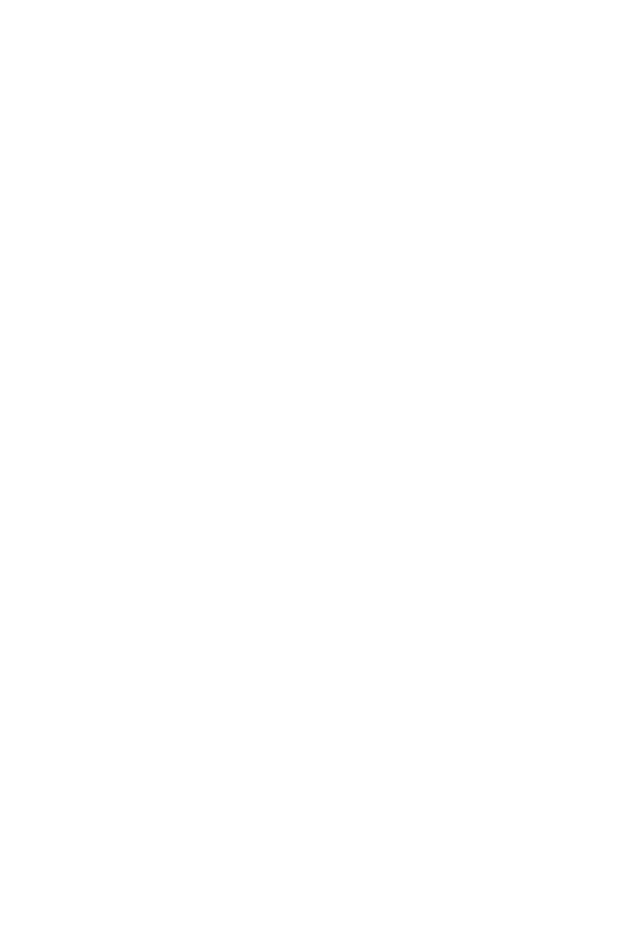
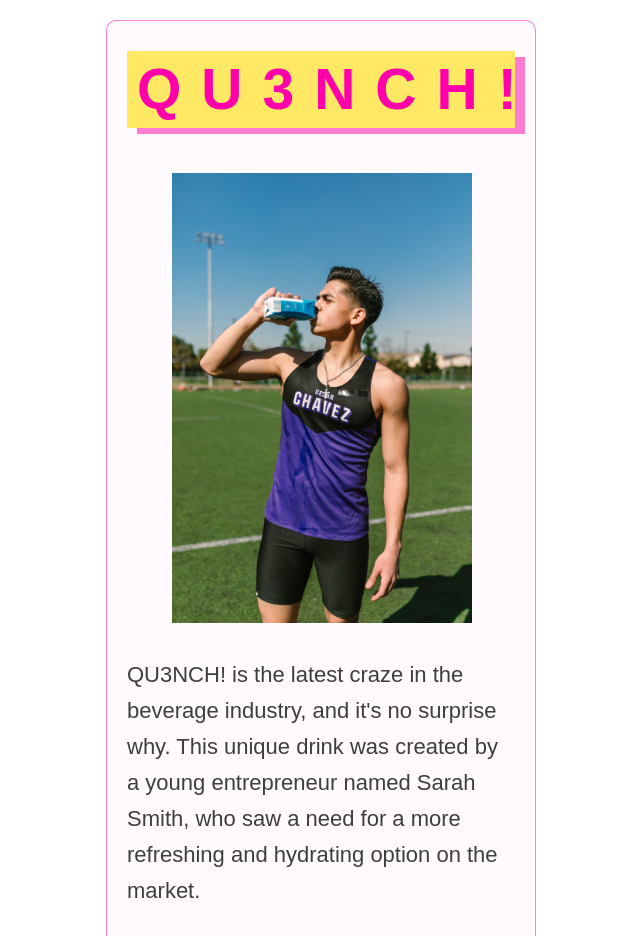
Before and after one commit to nikmeijer/meijer_nikolai_Project1-main, a plain HTML site: page index.html in a window 1280 px wide. Shown: the top 936 px of the page, without its empty margins (319-959 px from the left). Before the commit the page ends 800 px from the top, so only its background shows below. Drawn offline with Linux system fonts and the light colour scheme; a web font is replaced by a local one.

Commit message:
final version

```diff
--- a/css/main.css
+++ b/css/main.css
@@ -0,0 +1,75 @@
+.hidden {
+    display: none;
+}
+
+#container {
+    width: 428px;
+    margin: 20px auto;
+    border: solid 1px rgba(255, 0, 170, 0.5);
+    border-radius: 10px;
+    background-color: rgba(255, 0, 170, 0.02);
+
+}
+
+#main-content {
+    display: grid;
+    grid-template-columns: repeat(4, 85px);
+    grid-column-gap: 16px;
+    padding-left: 20px;
+    padding-right: 20px;
+}
+
+article{
+    grid-column: 1/-1;
+}
+
+body {
+    font-family: 'Sofia Sans', sans-serif;
+    font-size: 22px;
+    color: #131313;
+    font-weight: 120;
+}
+
+img {
+    width: 300px;
+    padding-top: 45px;
+    margin-left: 45px;
+    display: inline-block;
+}
+
+img:last-of-type {
+    width: 400px;
+    margin-left: -5px;
+    padding-top: 5px;
+    margin-bottom: 30px;
+}
+
+p {
+    margin-top: 30px;
+    line-height: 36px;
+    color: #3e3e3e;
+}
+
+p:last-of-type {
+    margin-bottom: 45px;
+}
+
+h2 {
+    font-family: 'Sofia Sans', sans-serif;
+    font-weight: bold;
+    font-size: 57px;
+    letter-spacing: 20px;
+    background-color: rgb(255, 232, 100);
+    color: rgb(255, 0, 170);
+    padding: 10px;
+    box-shadow: 10px 6px 0 rgba(255, 0, 170, 0.5);
+    margin-top: 30px;
+}
+
+h3 {
+    font-family: 'Sofia Sans', sans-serif;
+    font-size: 36px;
+    font-weight: 500;
+    letter-spacing: 2px;
+    margin-top: 45px;
+}
--- a/index.html
+++ b/index.html
@@ -9,7 +9,37 @@
     <link href="css/reset.css" rel="stylesheet">
     <link href="css/main.css" rel="stylesheet">
 </head>
+
 <body>
+    <h1 class="hidden">The Evolution of Typography</h1>
+    <div id="container">
+        <main id="main-content">
+            <article>
+                <h2>QU3NCH!</h2>
 
+                    <img src="images/pexels-rodnae-productions-7187848.jpg" alt="sipping drink">
+
+                    <p>QU3NCH! is the latest craze in the beverage industry, and it's no surprise why. This unique drink was created by a young entrepreneur named Sarah Smith, who saw a need for a more refreshing and hydrating option on the market.</p>
+                    <p>Sarah had always been an avid athlete and was always on the lookout for ways to improve her performance. She quickly became frustrated with the lack of options available, and decided to take matters into her own hands. After months of research and experimentation, Sarah finally created the perfect formula for QU3NCH!.</p>
+                    <p>The main ingredient in QU3NCH! is a special blend of electrolytes and vitamins that work together to help the body hydrate faster and more efficiently. This makes it the perfect drink for athletes, as well as anyone who is looking to stay hydrated throughout the day.</p>
+                    <p>But QU3NCH! isn't just for athletes. It's also a great option for people who are looking to improve their overall health and wellness. The electrolytes in QU3NCH! can help regulate blood pressure and support a healthy immune system, making it a valuable addition to anyone's diet.</p>
+
+                    <img src="images/pexels-anna-shvets-5069203.jpg" alt="bottle">
+
+                <h3>Not just another drink</h3>
+                    <p>One of the things that sets QU3NCH! apart from other sports drinks is its delicious taste. Sarah worked tirelessly to come up with a formula that was both refreshing and satisfying, and it shows in the final product. QU3NCH! comes in three delicious flavors - lemon, berry, and orange - all of which are sure to satisfy even the pickiest of palates.</p>
+                    <p>Sarah's passion for health and wellness extends beyond just the creation of QU3NCH!. She is also a strong advocate for sustainability and uses eco-friendly packaging for all of her products. This commitment to the environment sets QU3NCH! apart from other beverage companies and has helped it gain a loyal following.</p>
+                    <p>QU3NCH! has quickly become a popular choice among athletes, fitness enthusiasts, and health-conscious individuals all over the world. Its unique blend of electrolytes and vitamins has helped it stand out in a crowded market, and Sarah's commitment to sustainability has only added to its appeal.</p>
+
+                <h3>What's next?</h3>
+                    <p>So, what's next for QU3NCH! and its creator Sarah Smith? With the success the company has seen so far, it's clear that the sky is the limit. Sarah is already working on new and innovative ways to improve the formula and make it even more accessible to people all over the world.</p>
+                    <p>One thing is for sure - QU3NCH! is here to stay, and its creator Sarah Smith is sure to continue making waves in the beverage industry for years to come. If you're looking for a refreshing, hydrating, and sustainable drink option, look no further than QU3NCH!.</p>
+
+                    <img src="images/pexels-fabricio-trujillo-54567.jpg" alt="turf">
+
+            </article>
+        </main>
+    </div>
+    <script src="js/main.js"></script>
 </body>
 </html>
```
